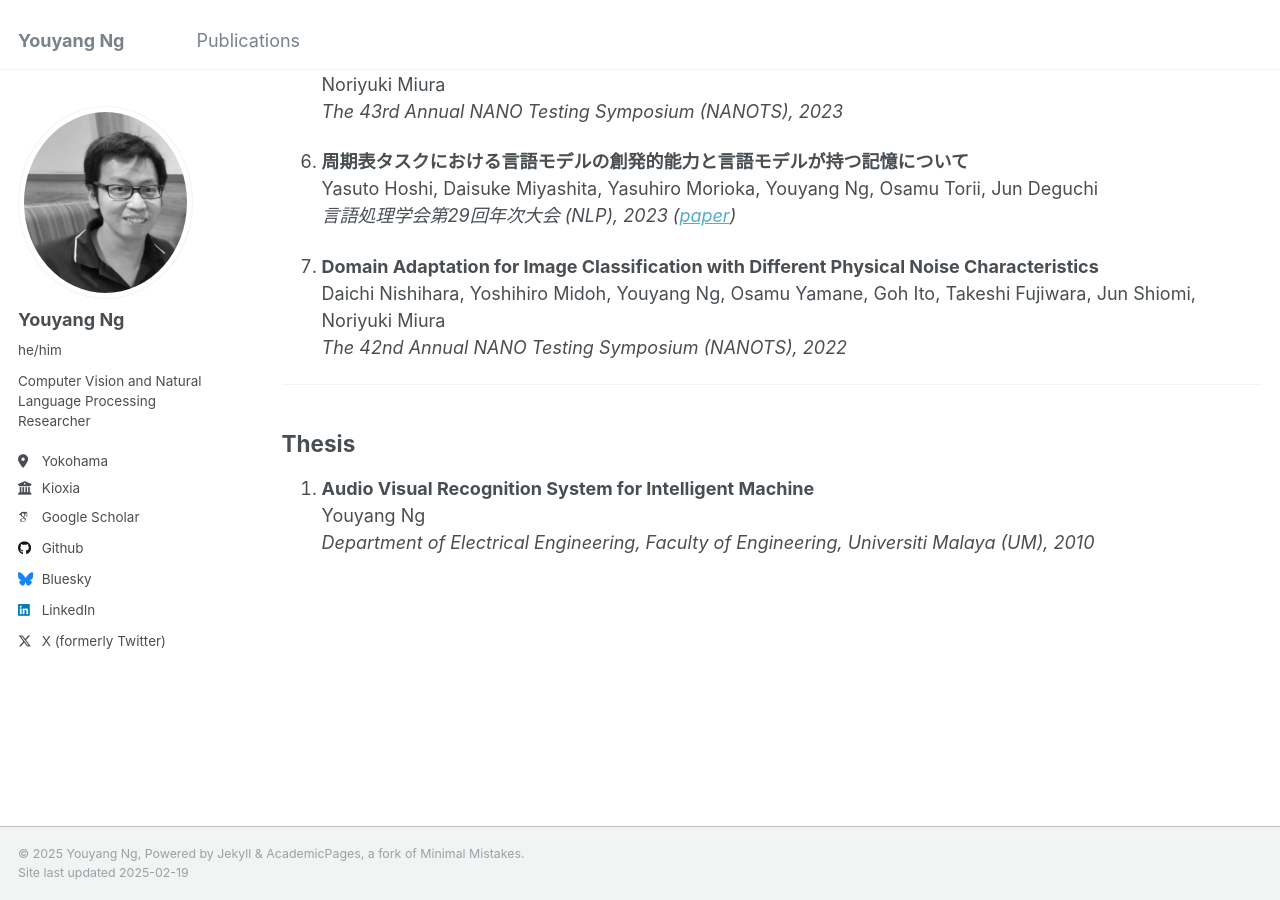
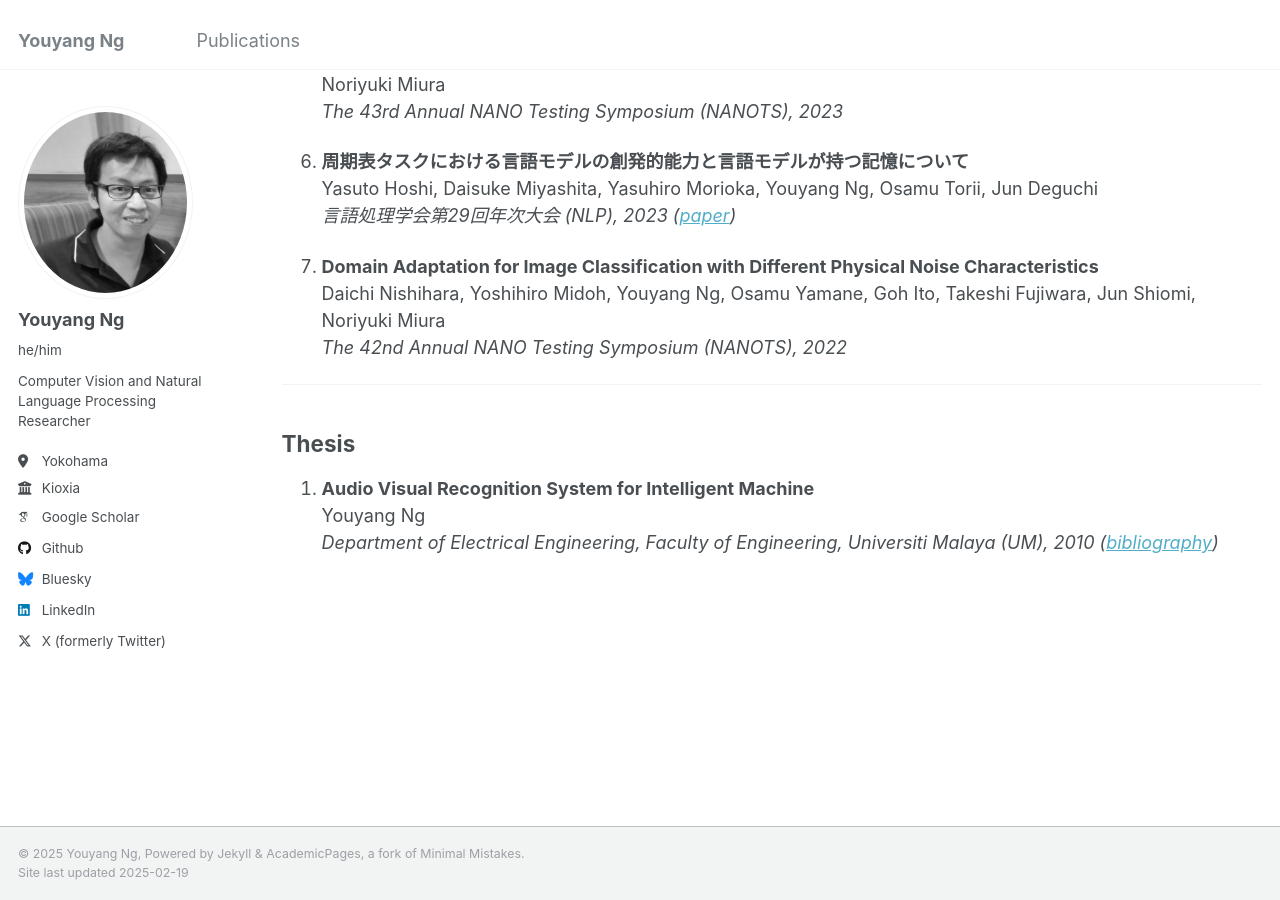
Before and after one commit to yy29/yy29.github.io, a Jekyll site: the page built from _pages/publications.md, in a window 1280 px wide and 900 px high, scrolled down 4015 px. Built offline with Jekyll 4.4.1, drawn with Linux system fonts in a browser that asks for light colours; some web fonts are replaced.

Commit message:
Update publications.md

```diff
--- a/_pages/publications.md
+++ b/_pages/publications.md
@@ -161,4 +161,4 @@ Daichi Nishihara, Yoshihiro Midoh, Youyang Ng, Osamu Yamane, Goh Ito, Takeshi Fu
 
 1. **Audio Visual Recognition System for Intelligent Machine**
 Youyang Ng
-*Department of Electrical Engineering, Faculty of Engineering, Universiti Malaya (UM), 2010*
+*Department of Electrical Engineering, Faculty of Engineering, Universiti Malaya (UM), 2010 ([bibliography](https://books.google.co.jp/books?id=KLJKnQAACAAJ))*
```
